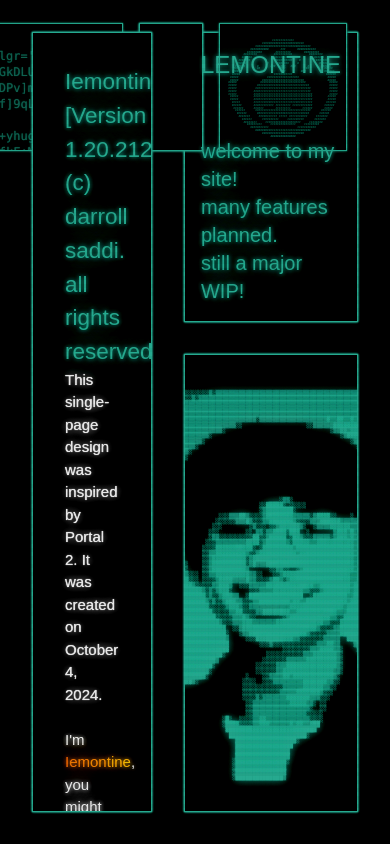
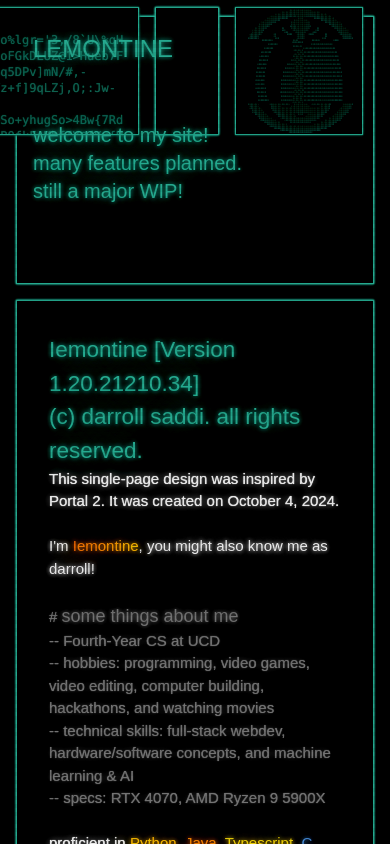
Before and after one commit to Iemontine/portfolio, a React (Create React App) app: page / in a window 390 px wide. Built offline with nearby package versions, Linux system fonts and the light colour scheme; a web font is replaced by a local one.

Commit message:
first version of mobile view

```diff
--- a/src/App.css
+++ b/src/App.css
@@ -90,7 +90,7 @@ div {
     background: linear-gradient(to bottom,
             transparent 50%,
             rgba(0, 0, 0, 0.078) 50%);
-    opacity: 50%;
+    opacity: 70%;
     background-size: 100% 8px;
     z-index: 50;
     pointer-events: none;
--- a/src/App.tsx
+++ b/src/App.tsx
@@ -3,20 +3,24 @@ import "./App.css";
 import ContentBox from "./components/ContentBox";
 import ArtBox from "./components/ArtBox";
 import AboutBox from "./components/AboutBox";
-import {  BACKGROUND_COLOR, INTERFACE_COLOR } from "./constants";
+import { BACKGROUND_COLOR, INTERFACE_COLOR } from "./constants";
 
 const App = () => {
   const [currentPage, setCurrentPage] = useState(0);
 
   return (
-		<div className='app-container'>
-			<div className='scanlines'></div>
-			<div style={{ backgroundColor: BACKGROUND_COLOR, color: INTERFACE_COLOR }} className='h-screen w-screen text-xl px-8 py-8 grid grid-cols-[1fr,1fr] grid-rows-[1fr,2fr] gap-8 vhs-effect'>
+    <div className="app-container">
+      <div className="scanlines"></div>
+      <div
+        style={{ backgroundColor: BACKGROUND_COLOR, color: INTERFACE_COLOR }}
+        className="h-screen w-screen text-xl p-4 sm:py-8 grid grid-cols-1 md:grid-cols-2 grid-rows-[33%,33%,33%] md:grid-rows-[1fr,2fr] gap-4 sm:gap-8 vhs-effect">
+        <AboutBox />
+
         <ContentBox />
 
-				<AboutBox />
-
+        <div className="hidden md:block">
           <ArtBox currentPage={currentPage} setCurrentPage={setCurrentPage} />
+        </div>
       </div>
     </div>
   );
--- a/src/ascii/art.ts
+++ b/src/ascii/art.ts
@@ -166,41 +166,52 @@ let artPage0 = `
 ▒▒▒▒▒▒▒▒▒▒▒                                            ░██████████████▓
 ▒▒▒▒▒▒▒▒▒▒░                                            ░██████████████▒                                                              `
 let artPage1 = `
-                          #############
-                    #########################
-                #################################
-             ###########       ###       ###########
-           #########        #########        #########
-         ########          ###########          ########
-        ######             ###########             ######
-      #######         #    ###########    #         #######
-     ######            #     #######     #            ######
-    ######       #       ###   ###   ###       #       ######
-   ######        ##            ###            ##         #####
-  ######           ###         ###         ###           ######
-  #####                    ###########                    ######
- #####                 ###################                 #####
- #####              #########################              #####
-#####              ###########################              #####
-#####            ###############################            #####
-#####           #################################           #####
-#####          ##################################           #####
-#####          ###################################          #####
- #####         ###################################         #####
- #####         ###################################         #####
-  #####        ###################################        ######
-  ######       ############ ######### ############       ######
-   ######      ######       #########       ######       #####
-    ######      #################################      ######
-     ######      ###############################      ######
-      #######     ########### ##### ###########     #######
-        ######      ##########     ##########      #######
-         ########     #####################     ########
-           #########     ###############     #########
-             ###########                 ###########
-                #################################
-                    #########################
-                         ###############                         `
+                                 288888888888888882
+                           888888888888888888888888888888
+                       888888888888888888888888888888888888883
+                   6888888888888888888888888888888888888888888886
+                 8888888888888883       8888        888888888888888
+               888888888888          88888888883         888888888888
+            288888888888           88888888888888           888888888882
+           8888888888              88888888888888              8888888888
+          888888888               6888888888888888               888888888
+        888888888           88     88888888888888     88           888888888
+      288888888             688     888888888888     888             888888882
+      88888888                888     88888888     888                88888888
+    688888888         88        8888   888888   8888        88         888888888
+    8888888           88               888888               88           8888888
+   88888883            888             888888             888            38888888
+  88888888               8888          888888          8888               88888888
+  8888888                         8888888888888888                         8888888
+ 8888888                      888888888888888888888888                      8888888
+68888888                   888888888888888888888888888888                   88888888
+6888888                  8888888888888888888888888888888888                  8888888
+8888888                 888888888888888888888888888888888888                 8888888
+8888888               8888888888888888888888888888888888888888               8888888
+8888888              888888888888888888888888888888888888888888              8888888
+8888888             88888888888888888888888888888888888888888888             8888888
+8888888             88888888888888888888888888888888888888888888             8888888
+8888888            8888888888888888888888888888888888888888888888            8888888
+6888888            8888888888888888888888888888888888888888888888            8888888
+68888888           8888888888888888888888888888888888888888888888           88888888
+ 8888888          38888888888888888888888888888888888888888888888           8888888
+  8888888          8888888888888888888888888888888888888888888888          8888888
+  88888888         8888888888888888888888888888888888888888888888         88888888
+   88888883        888888888888888   88888888882  888888888888888        38888888
+    8888888         88888888       88888888888888       88888888         8888888
+    688888888       88888888888888888888888888888888888888888886       688888888
+      88888888       888888888888888888888888888888888888888888       88888888
+      288888888       8888888888888888888888888888888888888888       888888886
+        888888888       88888888888882  8888   8888888888888       888888888
+          888888888      88888888888888      88888888888886      888888888
+           8888888888      688888888888888888888888888882      8888888888
+            288888888888      888888888888888888888888      888888888882
+               888888888888       8888888888888888       888888888888
+                 888888888888888                    888888888888888
+                   8888888888888888888888888888888888888888888888
+                      3888888888888888888888888888888888888883
+                           888888888888888888888888888888
+                                 288888888888888882                                 `
 let artPage2 = `
                    ##########                                          ##########
                    ##       ######                                ######       ##
--- a/src/components/AboutBox.tsx
+++ b/src/components/AboutBox.tsx
@@ -63,7 +63,7 @@ const AboutBox: React.FC = () => {
 					</div>
 				<div
 					style={{
-						color: '#2e685c', borderColor: INTERFACE_COLOR, backgroundColor: BACKGROUND_COLOR, transform: "translate(-10px, -10px)", fontSize: "0.175rem", lineHeight: "1.0",
+						color: '#2e685c', borderColor: INTERFACE_COLOR, backgroundColor: BACKGROUND_COLOR, transform: "translate(-10px, -10px)", fontSize: "0.14rem", lineHeight: "0.9",
 					}}
 					className='border p-2 h-32 w-32 overflow-hidden font-mono flex items-center justify-center'>
 					<div className='whitespace-pre-wrap break-words text-center'>{artPage1}</div>
--- a/src/components/ArtBox.tsx
+++ b/src/components/ArtBox.tsx
@@ -145,21 +145,23 @@ const ArtBox: React.FC<ArtBoxProps> = ({ currentPage, setCurrentPage }) => {
 	const calculateFontSizeAndLineHeight = (text: string) => {
 		const lines = text.split('\n').length;
 		let fontSize = `${1}rem`;
-		let lineHeight = `${420 / lines / 17}rem`;
+		let lineHeight = `${420 / lines / 13}rem`;
 
-		if (lines > 70) {
-			fontSize = '0.35rem';
-		} else if (lines > 60) {
-			fontSize = '0.6rem';
-		} else if (lines > 50) {
-			fontSize = '0.7rem';
-		} else if (lines > 40) {
-			fontSize = '0.8rem';
-		} else if (lines > 30) {
-			fontSize = '0.9rem';
-		} else {
-			fontSize = `${1}rem`;
-		}
+        if (lines > 60) {
+            fontSize = `${0.50}rem`;
+        }
+        else if (lines > 50) {
+            fontSize = `${0.60}rem`;
+        }
+        else if (lines > 40) {
+            fontSize = `${0.70}rem`;
+        }
+        else if (lines > 30) {
+            fontSize = `${0.85}rem`;
+        }
+
+
+
 
 		return { fontSize, lineHeight };
 	};
```
Lines whose indentation alone changed are shown as unchanged.
